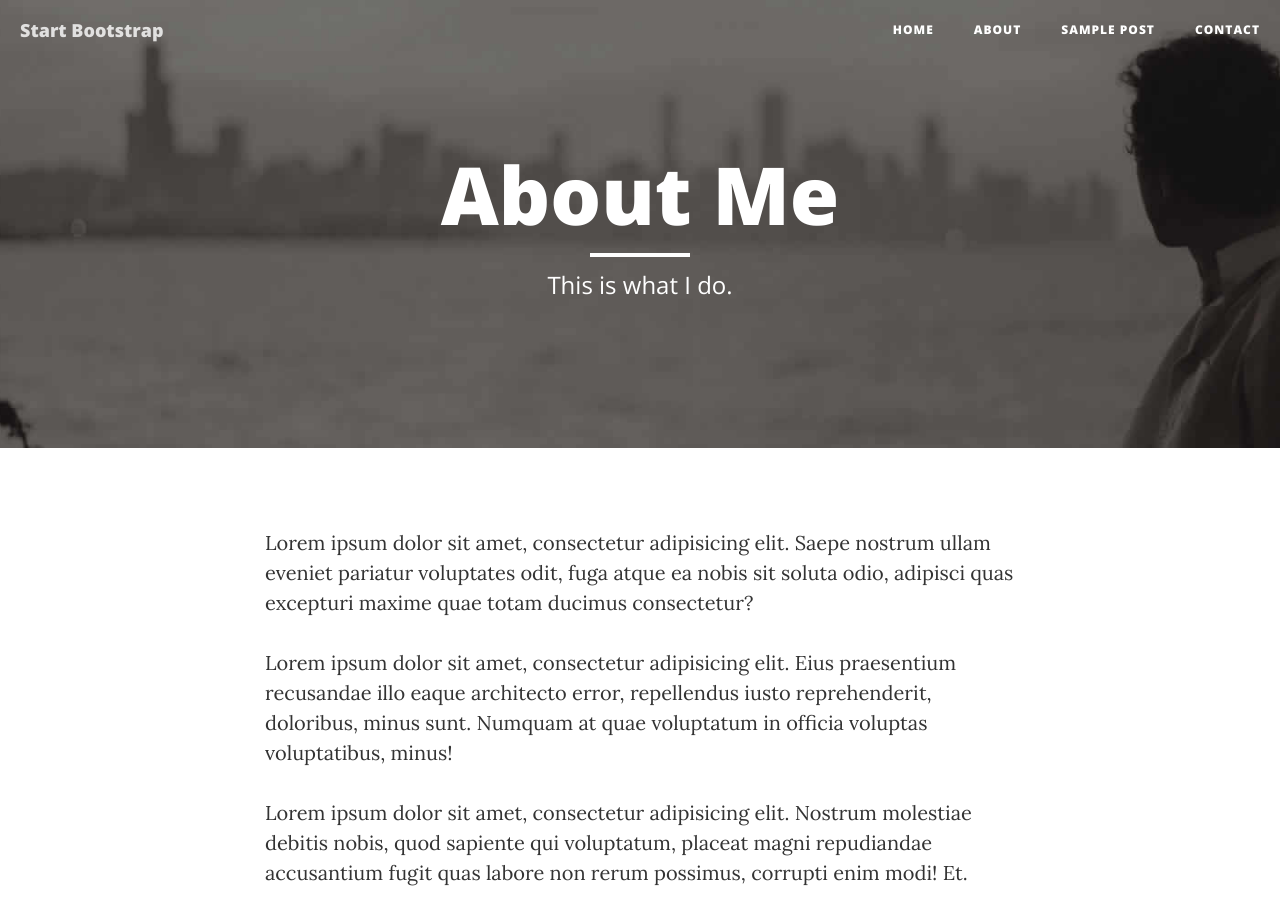
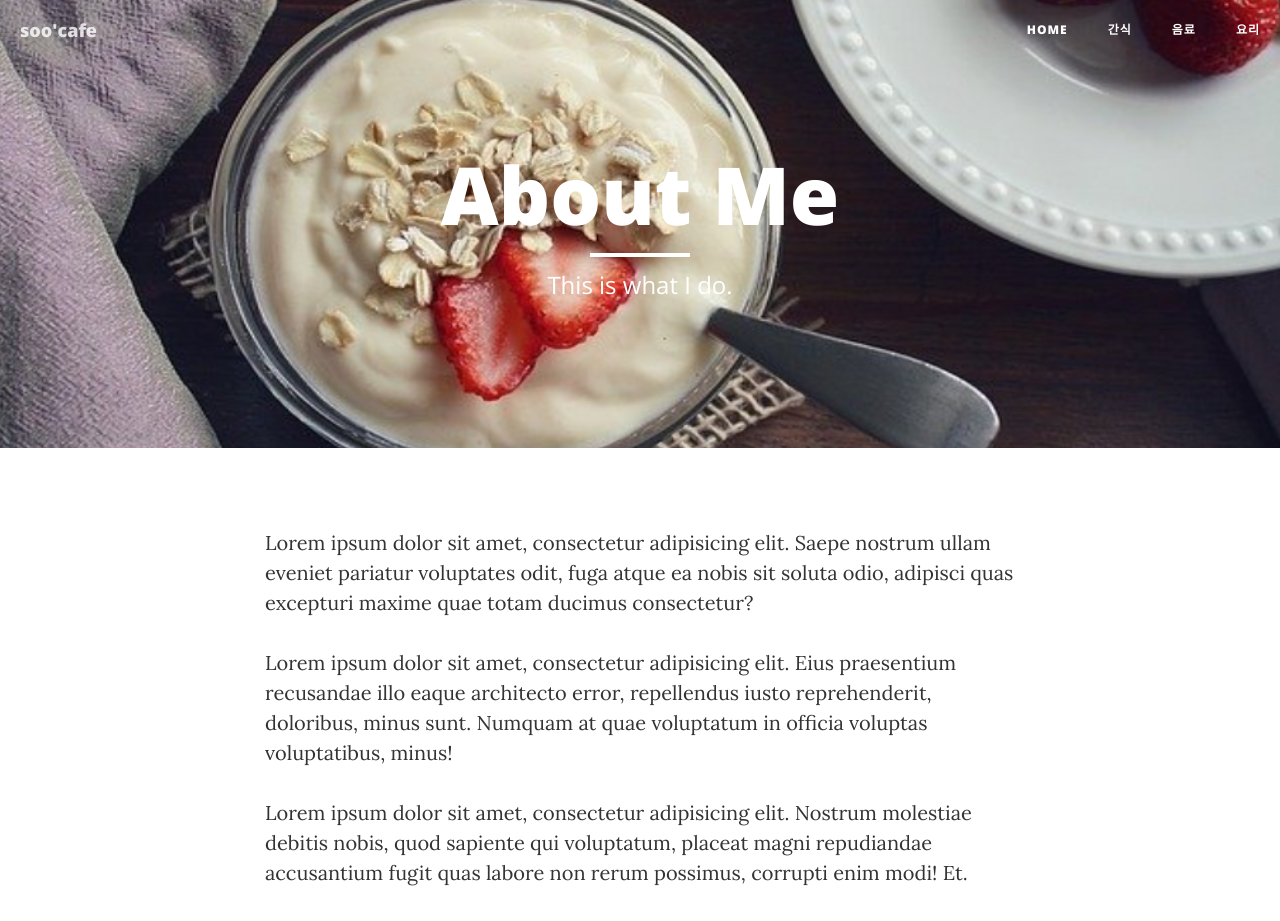
Before and after one commit to soouuuuu/soouuuuu.github.io, a website: page about.html in a window 1280 px wide. Shown: the top 921 px of the page. Drawn offline with nearby package versions, Linux system fonts and the light colour scheme.

Commit message:
Update about.html

```diff
--- a/about.html
+++ b/about.html
@@ -9,7 +9,7 @@
     <meta name="description" content="">
     <meta name="author" content="">
 
-    <title>Clean Blog - About</title>
+    <title>소소한 간식</title>
 
     <!-- Bootstrap Core CSS -->
     <link href="vendor/bootstrap/css/bootstrap.min.css" rel="stylesheet">
@@ -42,7 +42,7 @@
                     <span class="sr-only">Toggle navigation</span>
                     Menu <i class="fa fa-bars"></i>
                 </button>
-                <a class="navbar-brand" href="index.html">Start Bootstrap</a>
+                <a class="navbar-brand" href="index.html">soo'cafe</a>
             </div>
 
             <!-- Collect the nav links, forms, and other content for toggling -->
@@ -52,13 +52,13 @@
                         <a href="index.html">Home</a>
                     </li>
                     <li>
-                        <a href="about.html">About</a>
+                        <a href="about.html">간식</a>
                     </li>
                     <li>
-                        <a href="post.html">Sample Post</a>
+                        <a href="post.html">음료</a>
                     </li>
                     <li>
-                        <a href="contact.html">Contact</a>
+                        <a href="contact.html">요리</a>
                     </li>
                 </ul>
             </div>
@@ -69,7 +69,7 @@
 
     <!-- Page Header -->
     <!-- Set your background image for this header on the line below. -->
-    <header class="intro-header" style="background-image: url('img/about-bg.jpg')">
+    <header class="intro-header" style="background-image: url('back/snack1.PNG')">
         <div class="container">
             <div class="row">
                 <div class="col-lg-8 col-lg-offset-2 col-md-10 col-md-offset-1">
```
